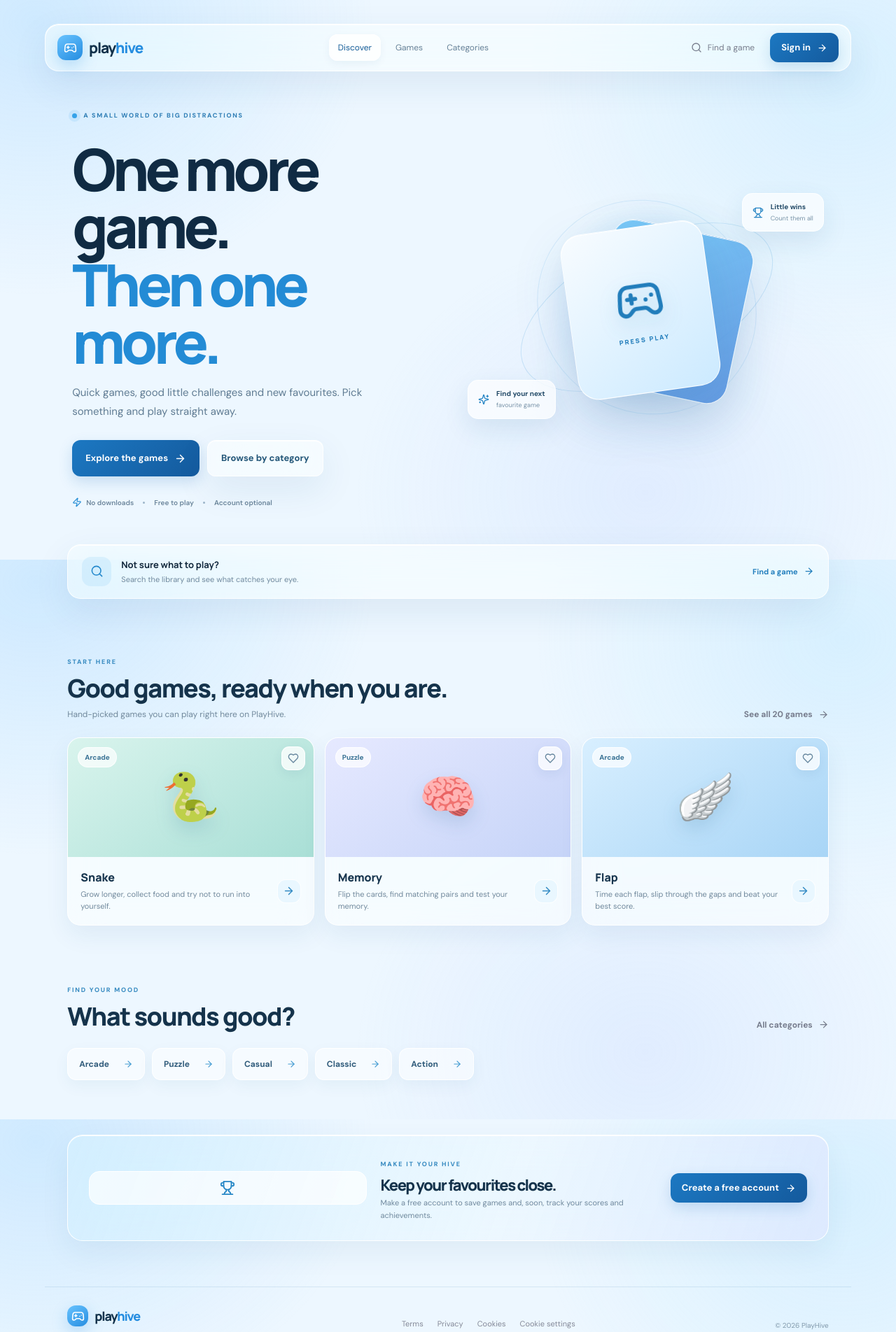
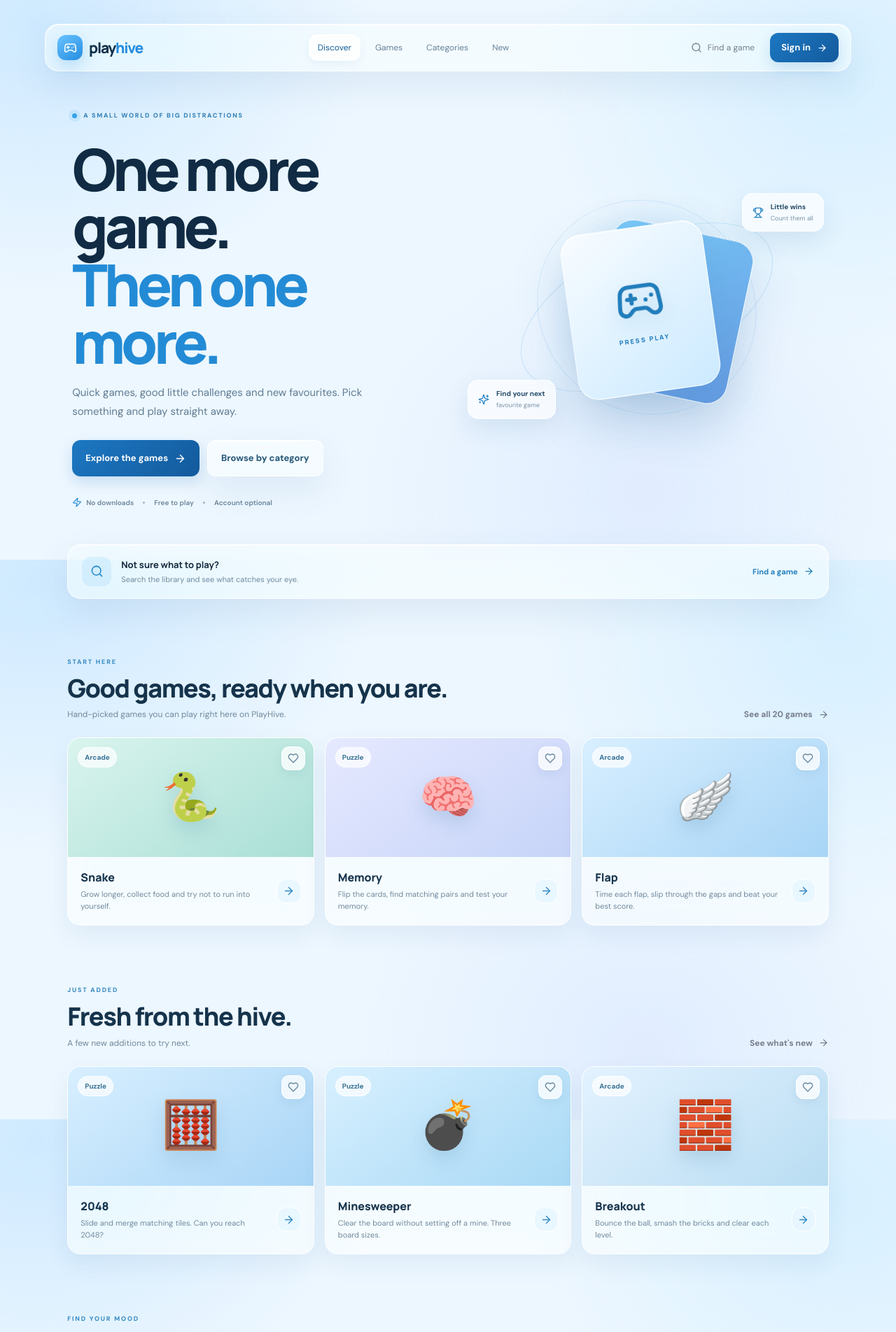
Before and after one commit to deathstrider114/PlayHive, a Next.js app: page / in a window 1280 px wide. Shown: the top 1904 px of the page at 70% size. Built offline with nearby package versions, Linux system fonts and the light colour scheme; no server answers.

Commit message:
Add new games to PlayHive discovery navigation

```diff
--- a/src/app/page.tsx
+++ b/src/app/page.tsx
@@ -11,13 +11,14 @@ export default async function Home() {
   const supabase = await createClient();
   const { data: { user } } = await supabase.auth.getUser();
   const featured = games.slice(0, 3);
+  const latest = games.slice(6, 9);
   const categories = [...new Set(games.map((game) => game.category))];
 
   return (
     <main className="shell home-shell">
       <header className="topbar glass">
         <Brand/>
-        <nav aria-label="Main navigation"><a className="active" href="/">Discover</a><a href="/games">Games</a><a href="/categories">Categories</a></nav>
+        <nav aria-label="Main navigation"><a className="active" href="/">Discover</a><a href="/games">Games</a><a href="/categories">Categories</a><a href="/new">New</a></nav>
         <div className="nav-actions"><a className="search" href="/search"><Search size={16}/> Find a game</a><a className="button dark" href={user ? "/profile" : "/login"}>{user ? "My account" : "Sign in"} <ArrowRight size={15}/></a></div>
       </header>
       <section className="hero hero-new">
@@ -41,6 +42,10 @@ export default async function Home() {
         <div className="heading"><div><label>START HERE</label><h2>Good games, ready when you are.</h2><p>Hand-picked games you can play right here on PlayHive.</p></div><a href="/games" className="section-link">See all {games.length} games <ArrowRight size={15}/></a></div>
         <div className="game-library-grid home-game-grid">{featured.map((game) => <GameCard game={game} key={game.slug}/>)}</div>
       </section>
+      <section className="section latest-section">
+        <div className="heading"><div><label>JUST ADDED</label><h2>Fresh from the hive.</h2><p>A few new additions to try next.</p></div><a href="/new" className="section-link">See what's new <ArrowRight size={15}/></a></div>
+        <div className="game-library-grid">{latest.map((game) => <GameCard game={game} key={game.slug}/>)}</div>
+      </section>
       <section className="section category-section">
         <div className="heading"><div><label>FIND YOUR MOOD</label><h2>What sounds good?</h2></div><a href="/categories" className="section-link">All categories <ArrowRight size={15}/></a></div>
         <div className="category-pills">{categories.map((category) => <a href={`/categories?category=${encodeURIComponent(category)}`} key={category}>{category}<ArrowRight size={14}/></a>)}</div>
```
